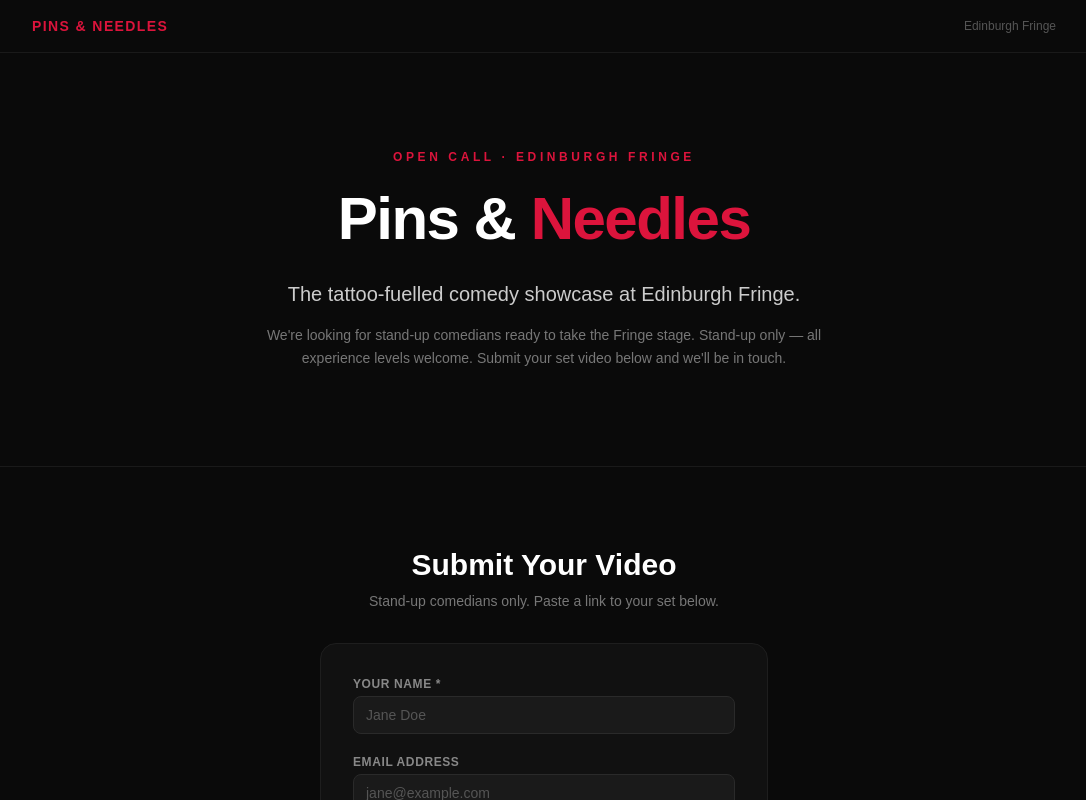
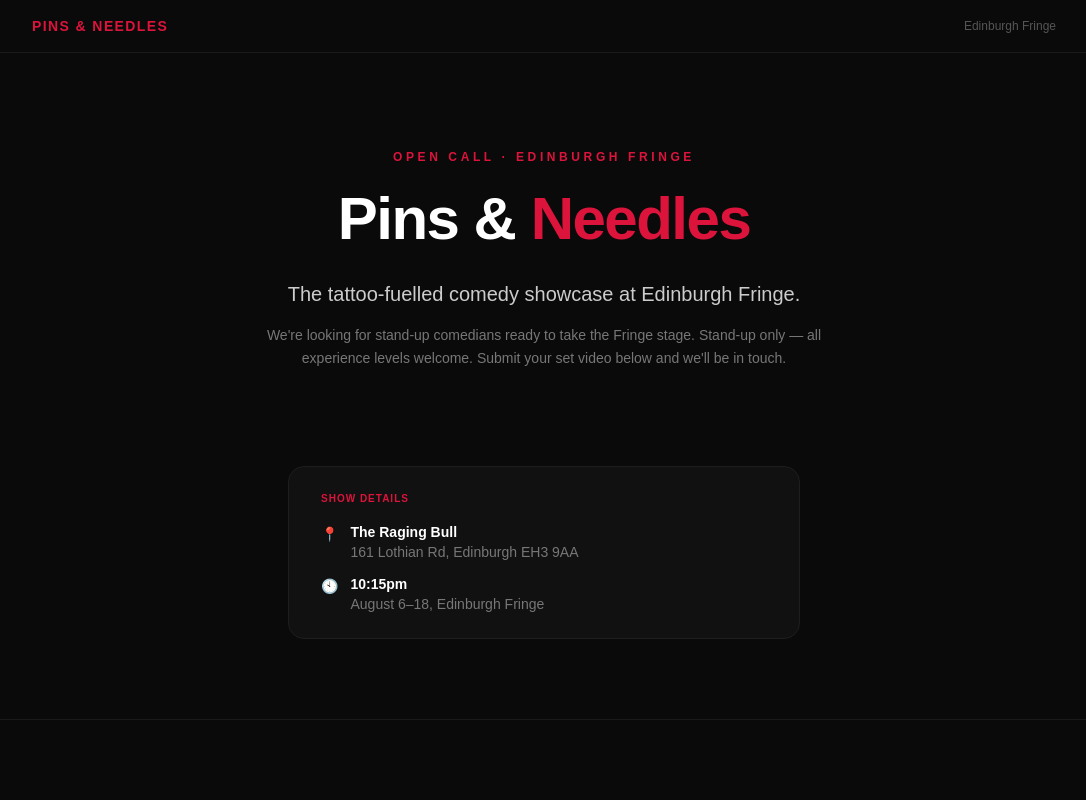
Before and after one commit to taylordrew4u2/comedysub, a Next.js app: page / in a window 1280 px wide. Shown: the top 800 px of the page, without its empty margins (96-1182 px from the left). Built offline with nearby package versions, Linux system fonts and the light colour scheme.

Commit message:
Add show details: The Raging Bull, 161 Lothian Rd, 10:15pm

```diff
--- a/app/page.tsx
+++ b/app/page.tsx
@@ -46,6 +46,31 @@ export default function HomePage() {
         </div>
       </section>
 
+      {/* ── Show Details ── */}
+      <section className="px-4 pb-14 sm:pb-20">
+        <div className="mx-auto max-w-lg">
+          <div className="rounded-2xl border border-[#1e1e1e] bg-[#111] px-6 py-6 sm:px-8">
+            <p className="mb-4 text-[10px] font-bold uppercase tracking-widest text-[#DC143C]">Show Details</p>
+            <div className="space-y-3 text-sm">
+              <div className="flex items-start gap-3">
+                <span className="mt-0.5 text-[#DC143C]">📍</span>
+                <div>
+                  <p className="font-semibold text-white">The Raging Bull</p>
+                  <p className="text-[#777]">161 Lothian Rd, Edinburgh EH3 9AA</p>
+                </div>
+              </div>
+              <div className="flex items-start gap-3">
+                <span className="mt-0.5 text-[#DC143C]">🕙</span>
+                <div>
+                  <p className="font-semibold text-white">10:15pm</p>
+                  <p className="text-[#777]">August 6–18, Edinburgh Fringe</p>
+                </div>
+              </div>
+            </div>
+          </div>
+        </div>
+      </section>
+
       {/* ── Divider ── */}
       <div className="border-t border-[#1a1a1a]" />
 
```
